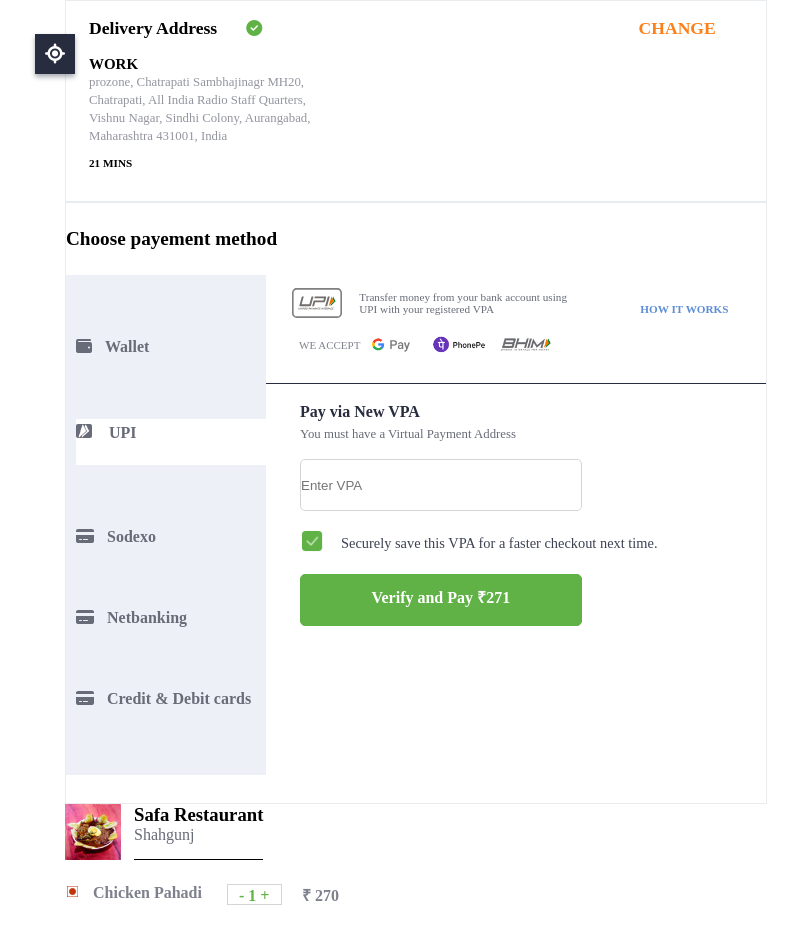
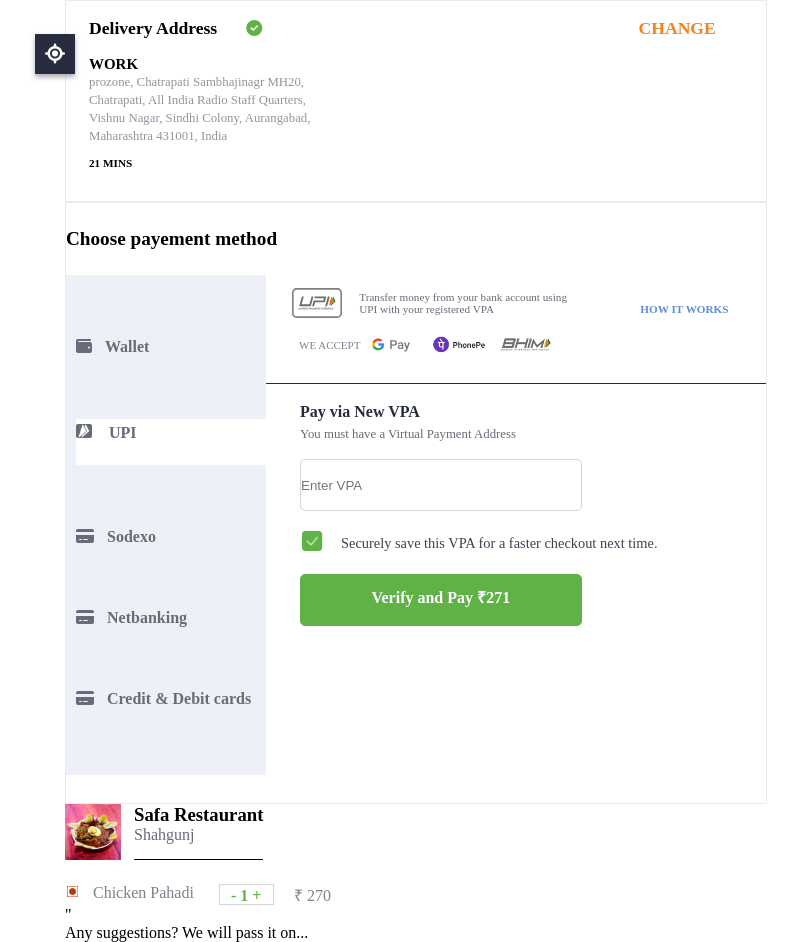
Before and after one commit to pritamkhaple/swiggy-cart, a plain HTML site: page index.html in a window 1280 px wide. Shown: the top 942 px of the page, without its empty margins (167-965 px from the left). Before the commit the page ends 906 px from the top, so only its background shows below. Drawn offline with Linux system fonts and the light colour scheme.

Commit message:
Add files via upload

```diff
--- a/index.html
+++ b/index.html
@@ -118,6 +118,11 @@
               <div class="quantity">- 1 +</div>
               <div class="price">₹ 270</div>
             </div>
+
+            <div class="div3">
+              <span class="double-coma">"</span>
+              <div>Any suggestions? We will pass it on...</div>
+            </div>
       </div>
 
       <div class="review"></div>
--- a/style.css
+++ b/style.css
@@ -306,12 +306,12 @@ width: 20vw;
 
 .dish{
     margin-right: 25px;
-    font-weight: 600;
+    font-weight: 500;
     color: #7e808c;
 }
 
 .price{
     margin-left: 20px;
-    font-weight: 600;
+    font-weight: 500;
     color: #7e808c;
 }
```
